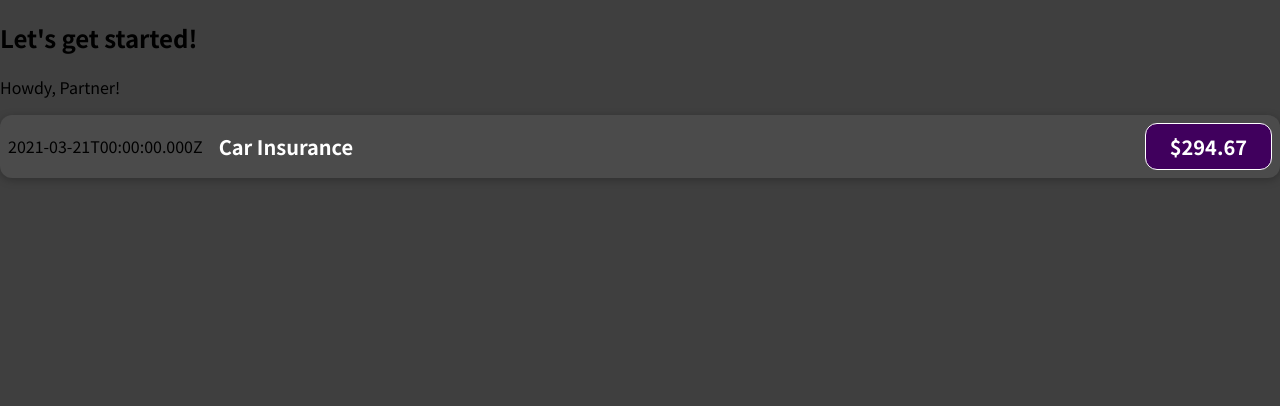
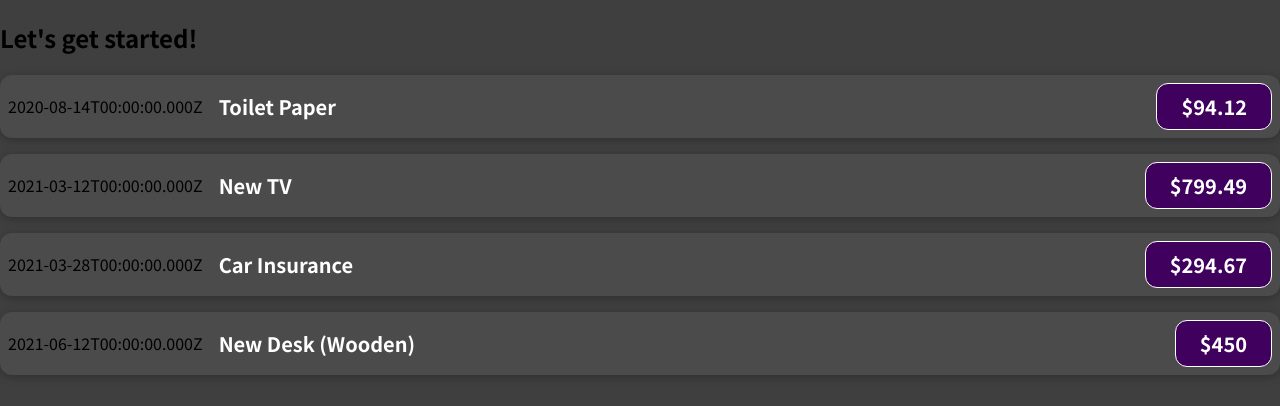
Before and after one commit to nrcoover/expense-tracker-with-react, a JavaScript app: page / in a window 1280 px wide. Shown: the top 406 px of the page. Built offline with nearby package versions, Linux system fonts and the light colour scheme.

Commit message:
extracts data from expense component to data object in app component
Adds the ability to configure the ExpenseItem with dynamic data.

```diff
--- a/src/App.js
+++ b/src/App.js
@@ -1,14 +1,52 @@
 import ExpenseItem from "./components/ExpenseItem";
 
 function App() {
+  const expenses = [
+    {
+      id: "e1",
+      title: "Toilet Paper",
+      amount: 94.12,
+      date: new Date(2020, 7, 14),
+    },
+    { id: "e2", title: "New TV", amount: 799.49, date: new Date(2021, 2, 12) },
+    {
+      id: "e3",
+      title: "Car Insurance",
+      amount: 294.67,
+      date: new Date(2021, 2, 28),
+    },
+    {
+      id: "e4",
+      title: "New Desk (Wooden)",
+      amount: 450,
+      date: new Date(2021, 5, 12),
+    },
+  ];
+
   return (
-    <>
-      <div>
-        <h2>Let's get started!</h2>
-        <p>Howdy, Partner!</p>
-      </div>
-      <ExpenseItem></ExpenseItem>
-    </>
+    <div>
+      <h2>Let's get started!</h2>
+      <ExpenseItem
+        title={expenses[0].title}
+        amount={expenses[0].amount}
+        date={expenses[0].date}
+      ></ExpenseItem>
+      <ExpenseItem
+        title={expenses[1].title}
+        amount={expenses[1].amount}
+        date={expenses[1].date}
+      ></ExpenseItem>
+      <ExpenseItem
+        title={expenses[2].title}
+        amount={expenses[2].amount}
+        date={expenses[2].date}
+      ></ExpenseItem>
+      <ExpenseItem
+        title={expenses[3].title}
+        amount={expenses[3].amount}
+        date={expenses[3].date}
+      ></ExpenseItem>
+    </div>
   );
 }
 
--- a/src/components/ExpenseItem.js
+++ b/src/components/ExpenseItem.js
@@ -1,16 +1,12 @@
 import "./ExpenseItem.css";
 
-function ExpenseItem() {
-  const expenseDate =  new Date(2021, 2, 21);
-  const expenseTitle = 'Car Insurance';
-  const expenseAmount = 294.67;
-
+function ExpenseItem(props) {
   return (
     <div className="expense-item">
-      <div>{expenseDate.toISOString()}</div>
+      <div>{props.date.toISOString()}</div>
       <div className="expense-item__description">
-        <h2>{expenseTitle}</h2>
-        <div className="expense-item__price">${expenseAmount}</div>
+        <h2>{props.title}</h2>
+        <div className="expense-item__price">${props.amount}</div>
       </div>
     </div>
   );
```
